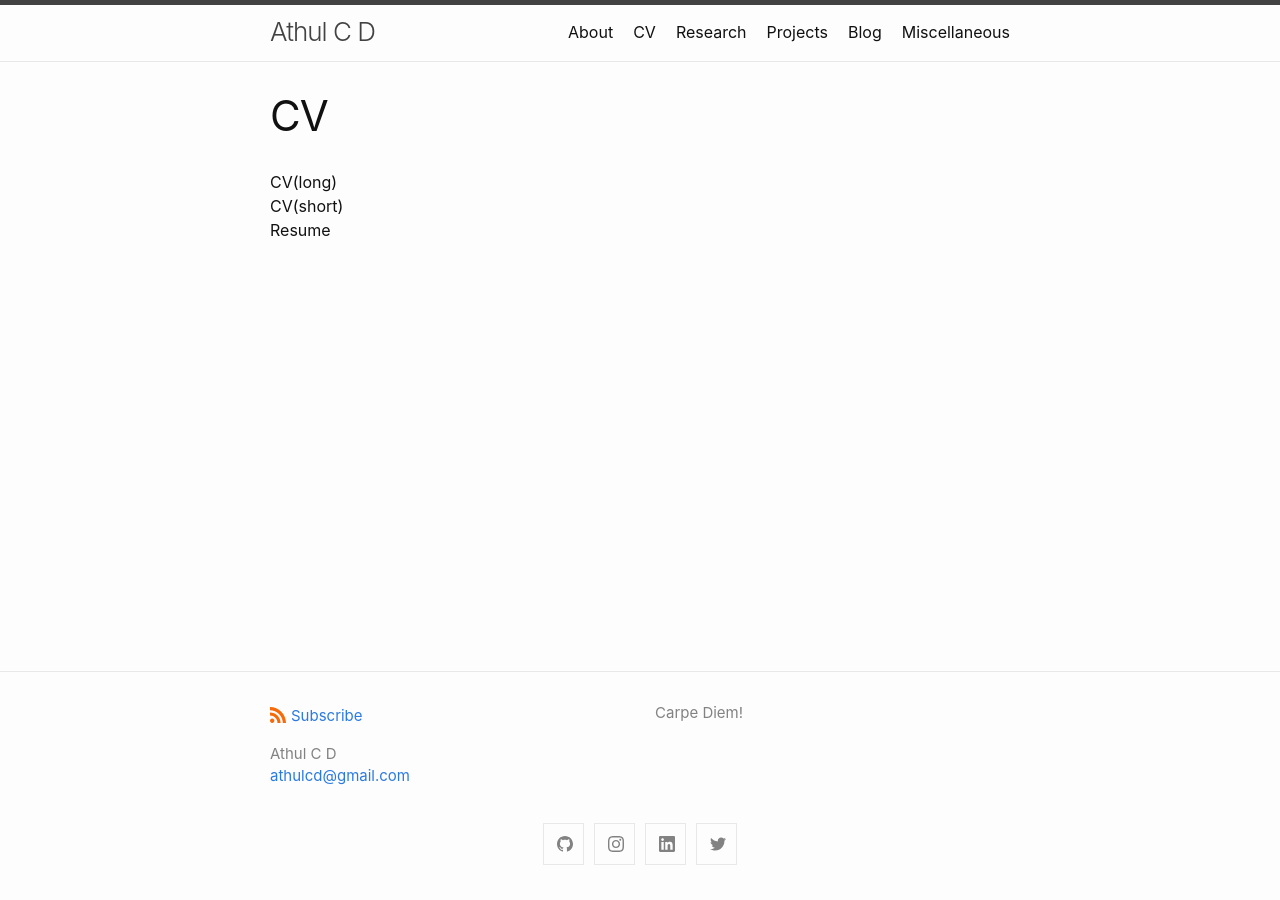
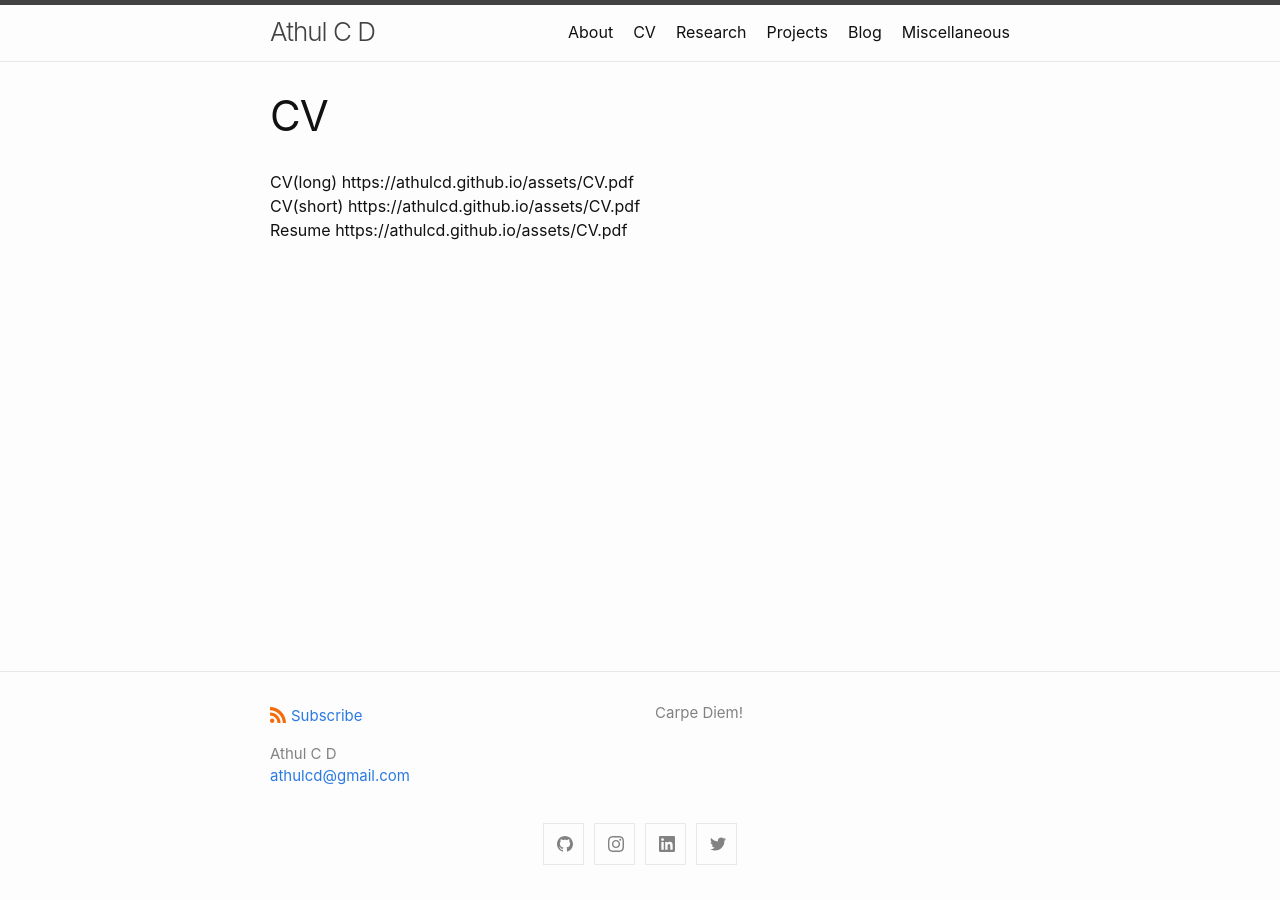
Before and after one commit to athulcd/athulcd.github.io, a Jekyll site: the page built from cv.md, in a window 1280 px wide. Built offline with Jekyll 4.4.1, drawn with Linux system fonts in a browser that asks for light colours; some of the changed lines change nothing that is shown.

Commit message:
Update cv.md

```diff
--- a/cv.md
+++ b/cv.md
@@ -3,6 +3,6 @@ layout: page
 title: CV
 permalink: /cv/
 ---
-CV(long)
-CV(short)
-Resume
+CV(long) https://athulcd.github.io/assets/CV.pdf
+CV(short) https://athulcd.github.io/assets/CV.pdf
+Resume    https://athulcd.github.io/assets/CV.pdf
```
